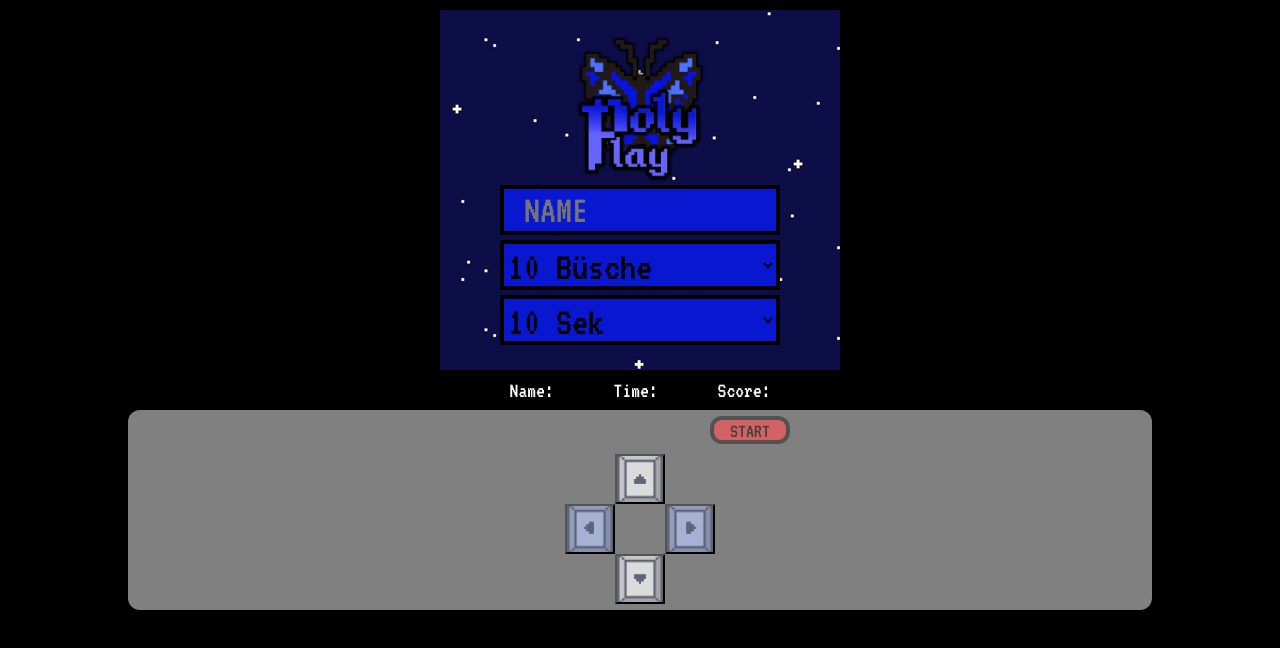
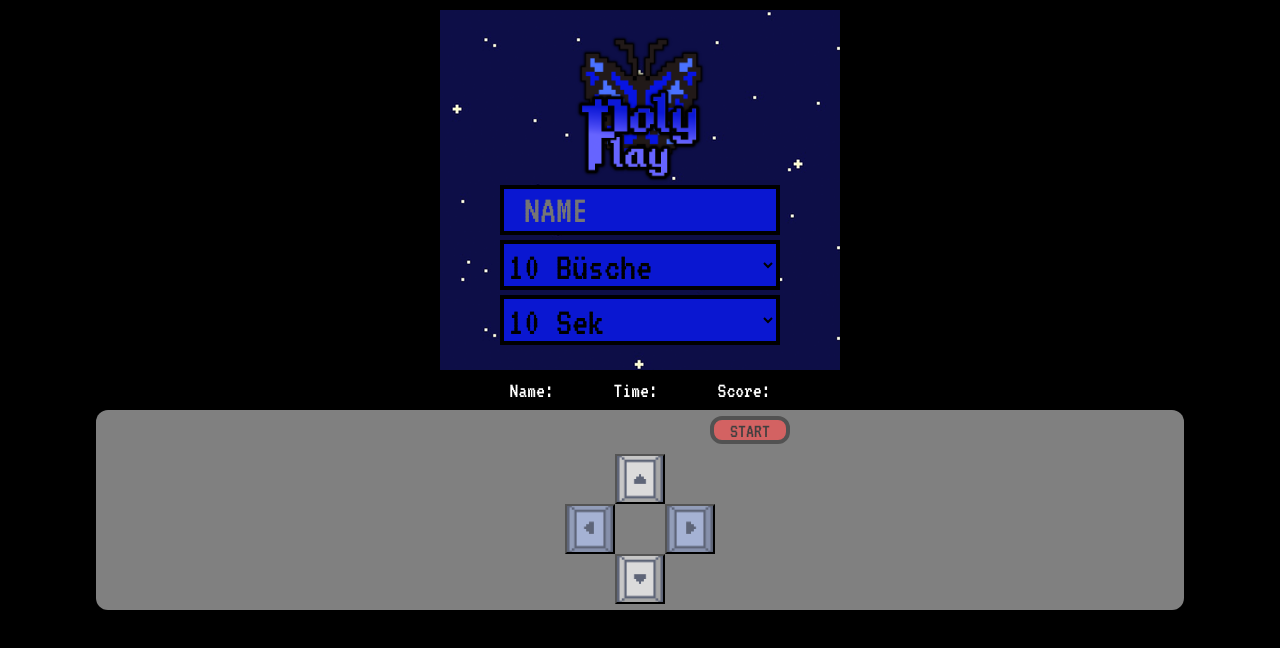
Before and after one commit to SetsunaiCodes/PolyPlaySchmetterling, a plain HTML site: page mobileview.html in a window 1280 px wide. Drawn offline with Linux system fonts and the light colour scheme.

Commit message:
fixed scrolling bug

```diff
--- a/mobileview.html
+++ b/mobileview.html
@@ -8,11 +8,15 @@
 </head>
 <style>
     @import url("https://fonts.googleapis.com/css2?family=VT323&display=swap");
+    html, body{
+      overflow-x: hidden;
+      overflow-y: hidden;
+    }
     body{
+      position: relative;
         margin: 0;
         padding: 0;
         background-color: black;
-        overflow-x: hidden;
         display: flex;
         justify-content: center;
         align-items: center;
@@ -31,7 +35,7 @@
     }
     .controlarea{
         background-color: grey;
-        width: 80%;
+        width: 85%;
         height: 200px;
         display: flex;
         justify-content: center;
```
